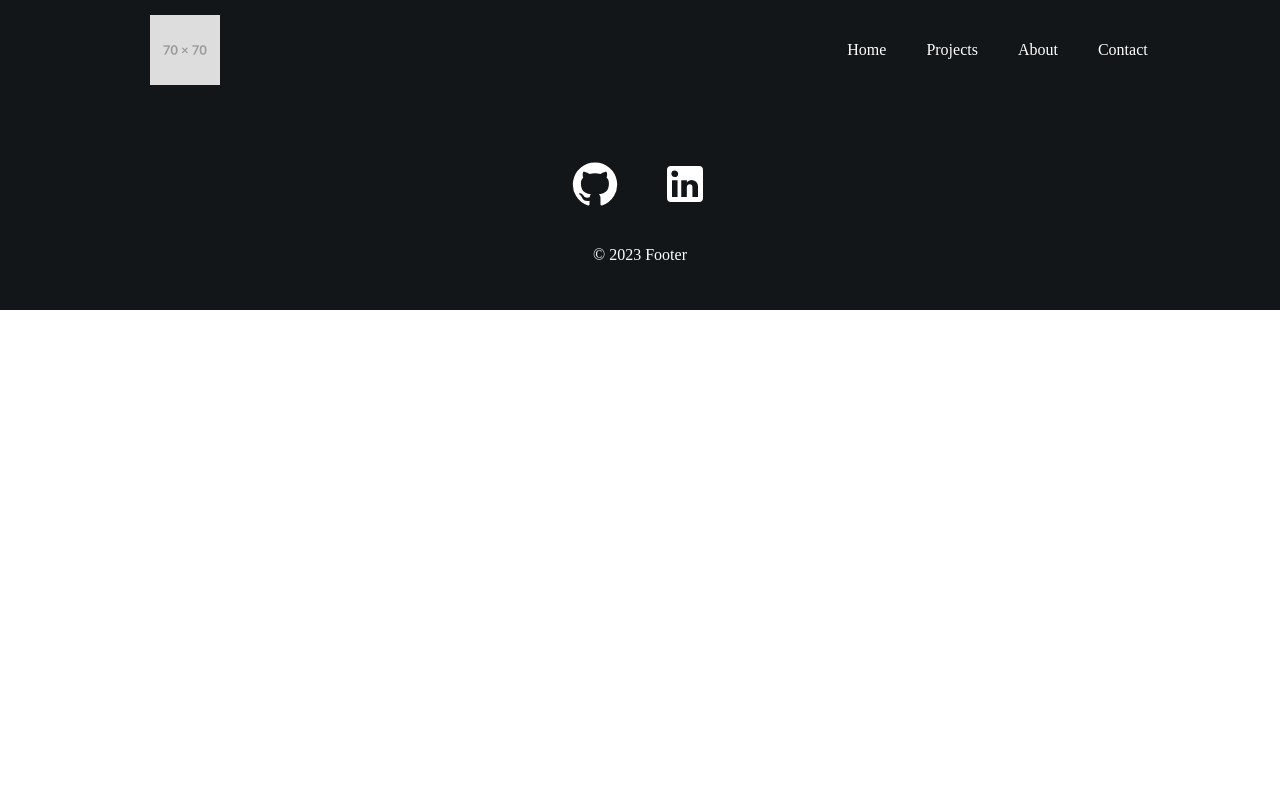
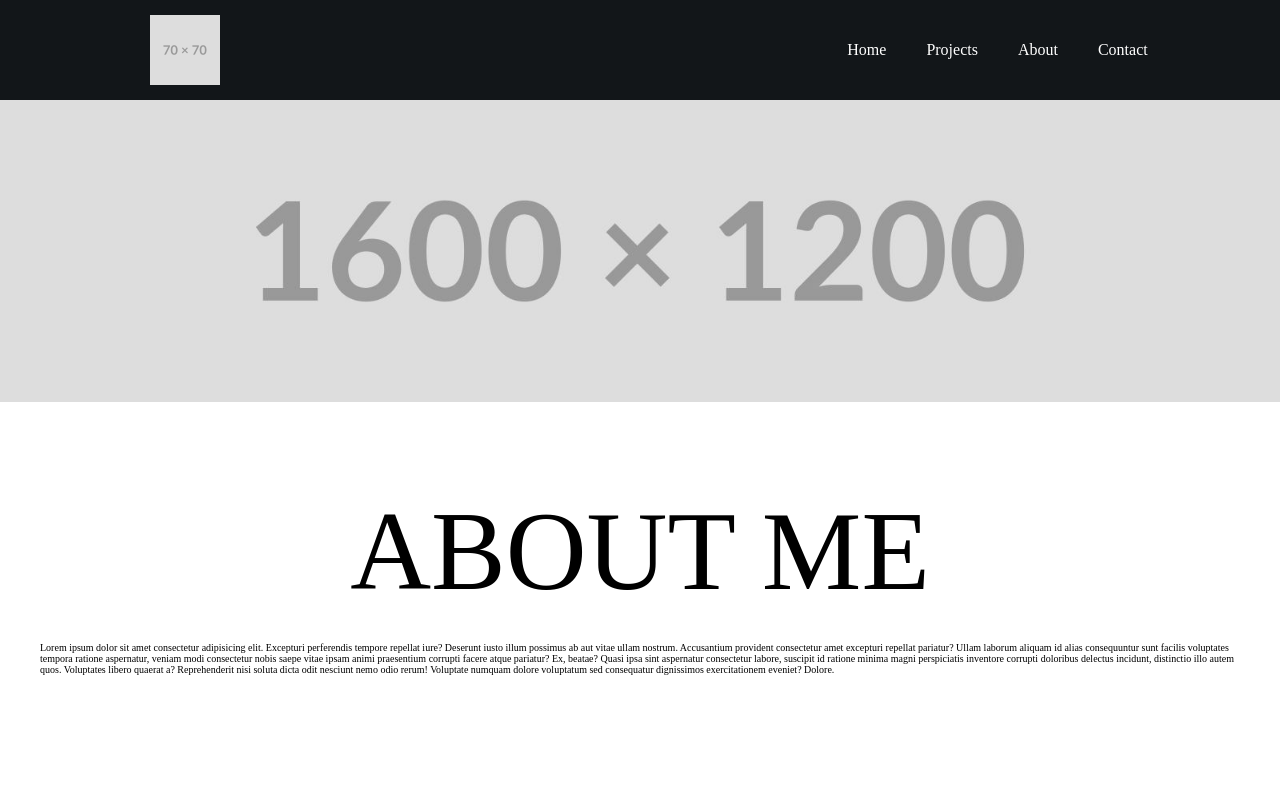
Before and after one commit to akramov-farhod/react-portfolio, a React (Create React App) app: page /about in a window 1280 px wide. Shown: the top 800 px of the page. Built offline with nearby package versions, Linux system fonts and the light colour scheme; a web font is replaced by a local one.

Commit message:
finished working on placeholder HOME, PROJECTS, and ABOUT pages. gotta work on the forms for the Contact Page

```diff
--- a/src/App.js
+++ b/src/App.js
@@ -3,6 +3,7 @@ import Navbar from "./components/Navbar";
 import Footer from "./components/Footer";
 import Menu from "./pages/Menu";
 import Home from "./pages/Home";
+import About from "./pages/About";
 import { BrowserRouter as Router, Routes, Route } from "react-router-dom";
 
 function App() {
@@ -13,6 +14,7 @@ function App() {
         <Routes>
           <Route path="/" element={<Home />} />
           <Route path="/projects" element={<Menu />} />
+          <Route path="/about" element={<About />} />
         </Routes>
         <Footer />
       </Router>
--- /dev/null
+++ b/src/pages/About.js
@@ -0,0 +1,33 @@
+import React from "react";
+import aboutPlaceholder from "../assets/aboutPlaceholder.jpeg";
+import "../styles/About.css";
+
+function About() {
+  return (
+    <div className="about">
+      <div
+        className="aboutTop"
+        style={{ backgroundImage: `url(${aboutPlaceholder})` }}
+      ></div>
+      <div className="aboutBottom">
+        <h1>ABOUT ME</h1>
+        <p>
+          Lorem ipsum dolor sit amet consectetur adipisicing elit. Excepturi
+          perferendis tempore repellat iure? Deserunt iusto illum possimus ab
+          aut vitae ullam nostrum. Accusantium provident consectetur amet
+          excepturi repellat pariatur? Ullam laborum aliquam id alias
+          consequuntur sunt facilis voluptates tempora ratione aspernatur,
+          veniam modi consectetur nobis saepe vitae ipsam animi praesentium
+          corrupti facere atque pariatur? Ex, beatae? Quasi ipsa sint aspernatur
+          consectetur labore, suscipit id ratione minima magni perspiciatis
+          inventore corrupti doloribus delectus incidunt, distinctio illo autem
+          quos. Voluptates libero quaerat a? Reprehenderit nisi soluta dicta
+          odit nesciunt nemo odio rerum! Voluptate numquam dolore voluptatum sed
+          consequatur dignissimos exercitationem eveniet? Dolore.
+        </p>
+      </div>
+    </div>
+  );
+}
+
+export default About;
--- a/src/pages/Home.js
+++ b/src/pages/Home.js
@@ -12,8 +12,8 @@ function Home() {
       <div className="headerContainer">
         <h1>Awesome Title</h1>
         <p>Some amazing Slogan</p>
-        <Link to="/projects">
-          <button>DO SOMETHING</button>
+        <Link to="/about">
+          <button>ABOUT ME</button>
         </Link>
       </div>
     </div>
--- a/src/pages/Menu.js
+++ b/src/pages/Menu.js
@@ -1,6 +1,7 @@
 import React from "react";
 import { MenuList } from "../helpers/MenuList";
 import MenuItem from "../components/MenuItem";
+import "../styles/Menu.css";
 
 function Menu() {
   return (
--- /dev/null
+++ b/src/styles/About.css
@@ -0,0 +1,36 @@
+.about {
+  width: 100%;
+  height: 90vh;
+  display: flex;
+  flex-direction: column;
+}
+
+.aboutTop {
+  width: 100%;
+  height: 45%;
+  background-position: center;
+  background-repeat: no-repeat;
+  background-size: cover;
+}
+
+.aboutBottom {
+  display: flex;
+  flex-direction: column;
+  height: 55%;
+  align-items: center;
+  margin-top: 50px;
+}
+
+.aboutBottom p {
+  width: 1200px;
+}
+
+.about .aboutBottom h1 {
+  font-weight: 400;
+  font-size: 7rem;
+  color: black;
+  height: 30px;
+  display: flex;
+  justify-content: center;
+  transform: translateY(-40px);
+}
--- a/src/styles/Menu.css
+++ b/src/styles/Menu.css
@@ -0,0 +1,61 @@
+.menu {
+  width: 100%;
+  height: auto;
+  display: flex;
+  justify-content: center;
+  align-items: center;
+  flex-direction: column;
+}
+.menu .menuTitle {
+  font-size: 60px;
+}
+
+.menuList {
+  width: 70vw;
+  height: auto;
+  display: grid;
+  grid-template-columns: 1fr 1fr 1fr;
+  place-items: center;
+}
+
+/* MENU ITEM STYLING */
+
+.menuItem {
+  border-radius: 15px;
+  width: 300px;
+  height: 350px;
+  margin: 20px;
+  box-shadow: 0px 3px 15px rgba(0, 0, 0, 0.2);
+}
+.menuItem:hover {
+  box-shadow: 0px 3px 15px rgba(0, 0, 0, 0.5);
+  transition: 0.3s ease-in;
+  cursor: pointer;
+}
+
+.menuItem div {
+  border-top-left-radius: 15px;
+  border-top-right-radius: 15px;
+  width: 100%;
+  height: 200px;
+  background-position: center;
+  background-repeat: no-repeat;
+  background-size: cover;
+}
+
+.menuItem h1,
+.menuItem p {
+  margin-left: 20px;
+}
+
+@media only screen and (max-width: 1300px) {
+  .menuList {
+    grid-template-columns: 1fr 1fr;
+  }
+}
+
+@media only screen and (max-width: 800px) {
+  .menuList {
+    grid-template-columns: 1fr;
+  }
+}
```
Also changed, not shown: src/assets/aboutPlaceholder.jpeg (added), src/pages/Projects.js (deleted).
